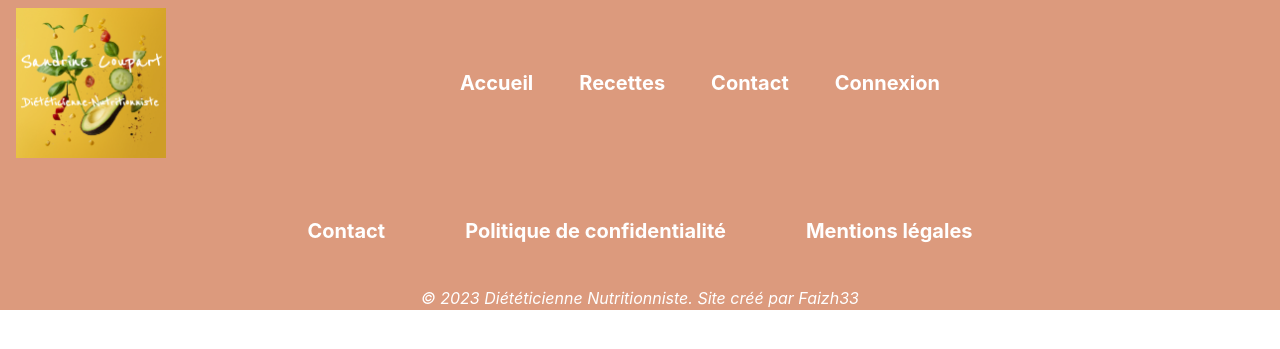
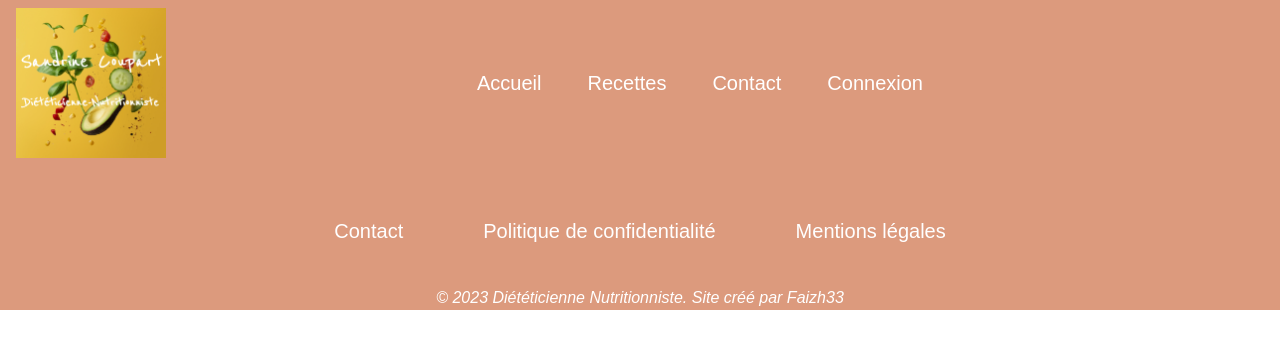
Before and after one commit to Faizh33/diet-project, a Symfony app: template templates/base.html.twig in a window 1280 px wide. Shown: the top 349 px of the page. Run offline with Twig, Linux system fonts and the light colour scheme; the template is opened without the code that fills it, so the values that code supplies are empty; some libraries are stand-ins or nearby versions; some web fonts are replaced.

Commit message:
added fonts

```diff
--- a/public/css/styles.css
+++ b/public/css/styles.css
@@ -1,3 +1,6 @@
+@import url('https://fonts.googleapis.com/css2?family=Reenie+Beanie&display=swap');
+@import url('https://fonts.cdnfonts.com/css/baloo-bhaina');
+@import url('https://fonts.googleapis.com/css2?family=Noto+Sans:ital,wght@0,400;0,600;0,700;1,400&family=Reenie+Beanie&display=swap');
 
 .navbar, .footer {
     background-color: #DC9A7D;
@@ -5,9 +8,10 @@
 
 .navbar-toggler, .nav-link, .nav-link:hover, .footer-link, .footer-link:hover {
     color: white;
-    font-weight: bold;
+    font-weight: 500;
     text-decoration: none;
     align-items: center;
+    font-family: 'Baloo Bhaina', sans-serif;
 }
 
 /* Style de la barre de navigation */
@@ -55,6 +59,7 @@
 .notice {
     color: white;
     font-style: italic;
+    font-family: 'Baloo Bhaina', sans-serif;
 }
 
 .desktop-notice {
```
